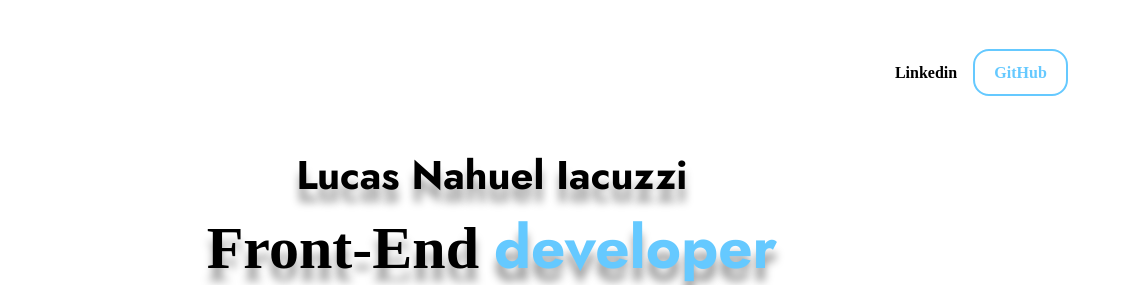
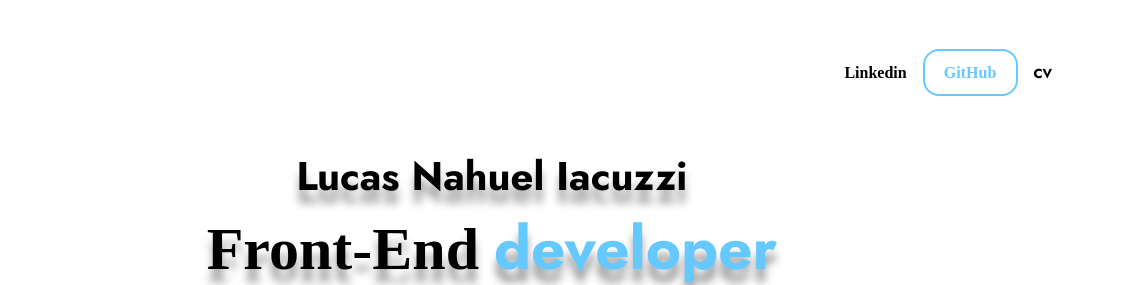
Before and after one commit to IacuzziDev/Portfolio, a plain HTML site: page index.html in a window 1280 px wide. Shown: the top 285 px of the page, 148-1280 px from the left. Drawn offline with Linux system fonts and the light colour scheme.

Commit message:
added CV download button

```diff
--- a/index.html
+++ b/index.html
@@ -37,6 +37,9 @@
           </li>
           <li>
             <a class="gitHub" href="https://github.com/LucasIacuzzidev" target="_blank">GitHub</a>
+          </li>
+          <li>
+            <a class="cv" href="./public/IacuzziLucas-CV.pdf" download="IacuzziLucas-CV"><button>CV</button></a>
           </li>
         </ul>
       </nav>
--- a/styles.css
+++ b/styles.css
@@ -76,10 +76,31 @@ nav #languageSwitch {
     cursor: pointer;
 }
 
+nav button {
+    border: none;
+    padding: 0;
+    margin: 0;
+    background: none;
+    cursor: pointer;
+    font-size: small;
+    font-weight: bold;
+    text-decoration: none;
+    outline: none;
+    color: black;
+    font-family: "jost", sans-serif;
+    font-size: small;
+}
+
+nav button:hover {
+    transition: all 0.4s ease;
+    transform: scale(1.3);
+}
+
 nav label:hover img {
     transform: scale(1.2);
     transition: transform 0.3s ease-in-out;
 }
+
 
 /* HEADER */
 
```
Also changed, not shown: 1 other file.
